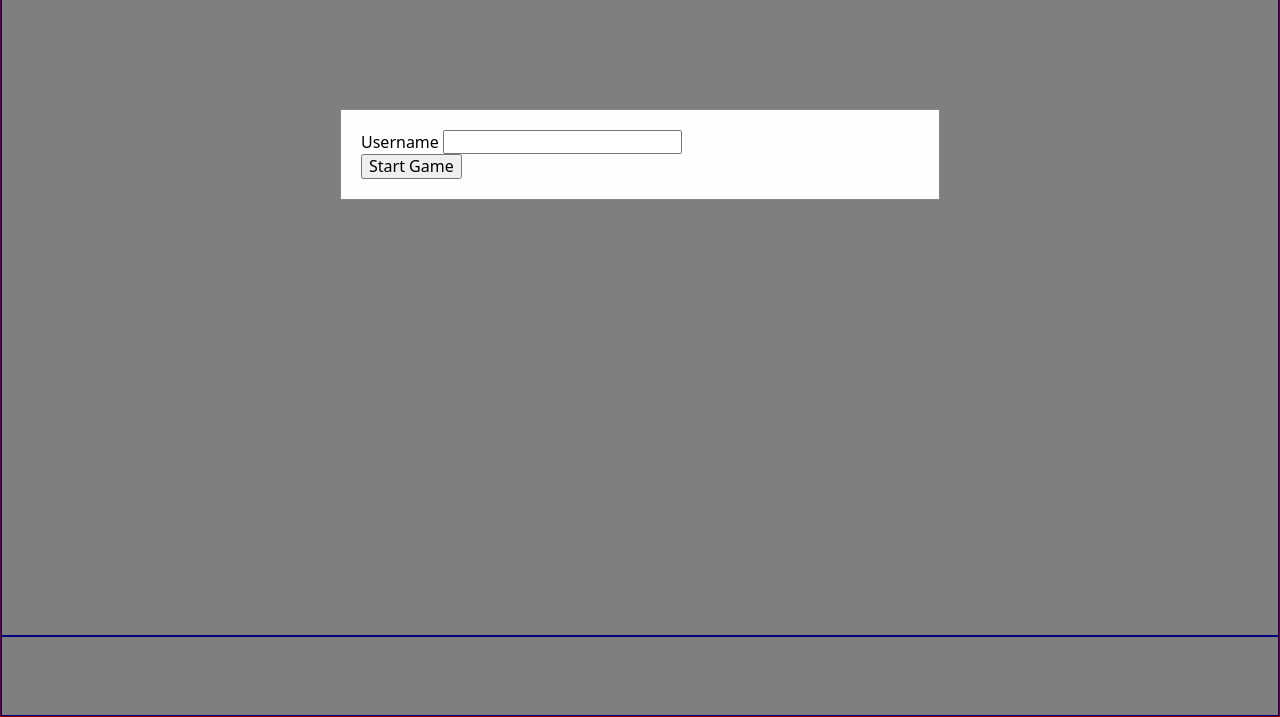
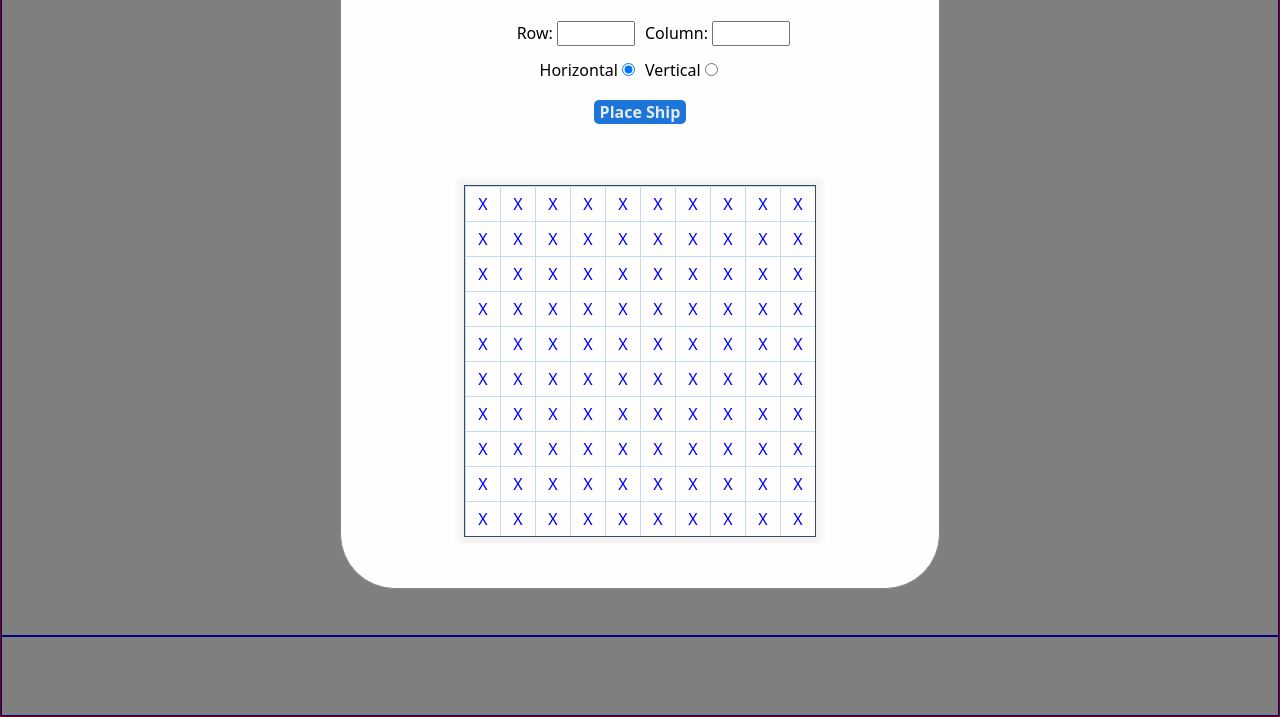
Before and after one commit to khs-kks/battleship, a website built with webpack: page docs/index.html in a window 1280 px wide. Shown: the part 83-800 px from the top of the page. Built offline with nearby package versions, Linux system fonts and the light colour scheme.

Commit message:
Build the ships placing modal

```diff
--- a/docs/index.html
+++ b/docs/index.html
@@ -33,13 +33,57 @@
 
     <div class="place-ships-modal">
       <div class="place-ships-modal-content">
+        <p>Place your Carrier: Length 5 boxes</p>
         <form class="place-ships-form" action="#">
-          <div class="username-input-wrapper">
-            <label for="name">Username</label>
-            <input type="text" name="name" id="name" spellcheck="false"/>
+          <div class="row-column-wrapper">
+            <div class="row-wrapper">
+              <label for="row">Row: </label>
+              <input
+                type="number"
+                name="row"
+                id="row"
+                min="0"
+                max="9"
+                required
+              />
+            </div>
+            <div class="column-wrapper">
+              <label for="column">Column: </label>
+              <input
+                type="number"
+                name="column"
+                id="column"
+                min="0"
+                max="9"
+                required
+              />
+            </div>
           </div>
-          <button type="submit">Start Game</button>
+          <div class="radio-buttons">
+            <div class="horizontal">
+              <label for="horizontal">Horizontal</label>
+              <input
+                type="radio"
+                name="direction"
+                id="horizontal"
+                value="horizontal"
+                checked
+              />
+            </div>
+            <div class="vertical">
+              <label for="vertical">Vertical</label>
+              <input
+                type="radio"
+                name="direction"
+                id="vertical"
+                value="vertical"
+              />
+            </div>
+          </div>
+          <button type="submit">Place Ship</button>
         </form>
+        <div class="error-placing">Cannot place ship there</div>
+        <div class="grid-select-ships"></div>
       </div>
     </div>
   </body>
--- a/docs/style.css
+++ b/docs/style.css
@@ -163,15 +163,116 @@ form button:hover {
   top: 0;
   width: 100%;
   height: 100%;
-  overflow: auto;
-  background-color: rgba(0,0,0,0.5);
+  /* overflow: auto; */
+  background-color: rgba(0, 0, 0, 0.5);
 }
 
 .place-ships-modal-content {
   background-color: #fefefe;
-  margin: 15% auto;
+  margin: 1% auto;
   padding: 20px;
   border: 1px solid #888;
   width: 80%;
   max-width: 600px;
+
+  display: grid;
+  grid-template-rows: 0.3fr 1fr 0.2fr 4fr;
+  border-radius: 55px;
+  gap: 5px;
 }
+
+.grid-select-ships {
+  display: grid;
+  grid-template-columns: repeat(10, 35px);
+  grid-template-rows: repeat(10, 35px);
+  align-self: center;
+  justify-self: center;
+  box-shadow: 0px 0px 5px 6px rgba(0, 0, 0, 0.05);
+  border: solid #273547e7 1px;
+}
+
+.grid-select-ships * {
+  border-top: solid #0065d83b 1px;
+  border-left: solid #0065d83b 1px;
+}
+
+.row-column-wrapper {
+  display: grid;
+  grid-template-columns: 1fr 1fr;
+  gap: var(--spacing-sm);
+}
+
+.row-wrapper {
+  justify-self: end;
+}
+
+.place-ships-form {
+  display: grid;
+  grid-template-rows: 1fr 1fr 1fr;
+  gap: var(--spacing-md);
+}
+
+.radio-buttons {
+  display: grid;
+  grid-template-columns: 1fr 1fr;
+  gap: var(--spacing-sm);
+}
+
+.horizontal {
+  justify-self: end;
+}
+
+form button {
+  justify-self: center;
+  cursor: pointer;
+  border-radius: var(--border-radius);
+  font-weight: bold;
+  background-color: var(--button-backgroud);
+  border: none;
+  color: var(--light);
+  transition: transform 0.2s ease-in-out;
+}
+
+form button:hover {
+  transform: scale(1.1);
+}
+
+.place-ships-modal-content p {
+  justify-self: center;
+  font-size: 1.3rem;
+}
+
+div.error-placing {
+  color: red;
+  justify-self: center;
+  visibility: hidden;
+}
+
+.error-placing-visible {
+  visibility: visible;
+}
+
+.placed-ship {
+  color: blue;
+  display: flex;
+  justify-content: center;
+  align-items: center;
+}
+
+.cell-relative {
+  position: relative;
+}
+
+.cell-relative:hover::before {
+  content: "Row: " attr(data-row) " Column: " attr(data-column);
+  position: absolute;
+  top: -20px;
+  left: 50%;
+  transform: translateX(-50%);
+  background-color: #333;
+  color: #fff;
+  padding: 5px;
+  border-radius: 5px;
+  font-size: 12px;
+  white-space: nowrap;
+}
--- a/src/index.js
+++ b/src/index.js
@@ -0,0 +1,14 @@
+const selectShipsGrid = document.querySelector(".grid-select-ships");
+
+for (let i = 0; i < 10; i += 1) {
+  for (let j = 0; j < 10; j += 1) {
+    const singleCell = document.createElement("div");
+    singleCell.dataset.row = i.toString();
+    singleCell.dataset.column = j.toString();
+    singleCell.textContent = "X";
+    singleCell.classList.add("placed-ship");
+    singleCell.classList.add("cell-relative");
+
+    selectShipsGrid.appendChild(singleCell);
+  }
+}
```
Also changed, not shown: docs/main.js (+13 -1 lines).
